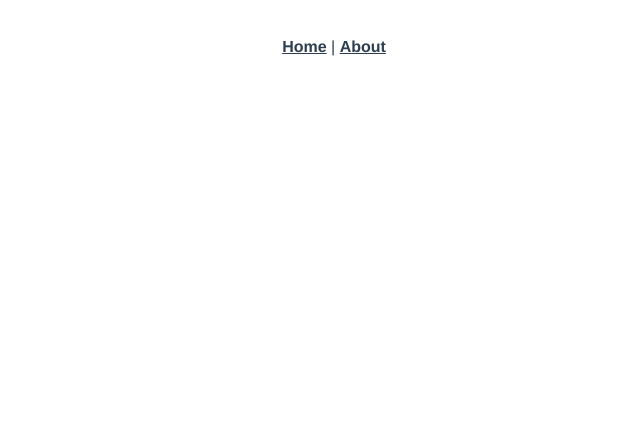
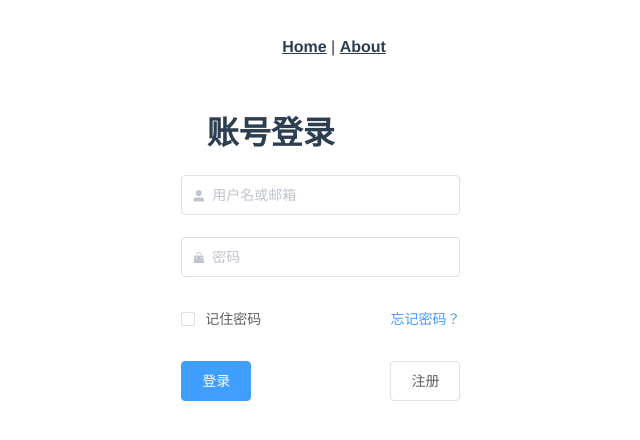
Before and after one commit to 1326670425/blog-vue, a Vue app: page /login in a window 1280 px wide. Shown: the top 440 px of the page, without its empty margins (306-946 px from the left). Built offline with nearby package versions, Linux system fonts and the light colour scheme.

Commit message:
引入ElementUI，axios，并编写组件测试访问后台

```diff
--- a/package.json
+++ b/package.json
@@ -8,7 +8,9 @@
     "test:unit": "vue-cli-service test:unit"
   },
   "dependencies": {
+    "axios": "^0.19.2",
     "core-js": "^3.6.4",
+    "element-ui": "^2.13.1",
     "register-service-worker": "^1.7.1",
     "vue": "^2.6.11",
     "vue-class-component": "^7.2.3",
--- a/src/main.ts
+++ b/src/main.ts
@@ -3,8 +3,20 @@ import App from './App.vue'
 import './registerServiceWorker'
 import router from './router'
 import store from './store'
+import Element from 'element-ui'
+import 'element-ui/lib/theme-chalk/index.css';
+
+var axios = require('axios')
+// 后台地址
+axios.defaults.baseURL = 'http://localhost:8080'
+// 允许跨域携带数据
+axios.defaults.withCredentials = true
+// 全局注册，这样在其他组件中就能通过 this.$axios 来调用http服务
+Vue.prototype.$axios = axios
 
 Vue.config.productionTip = false
+
+Vue.use(Element)
 
 new Vue({
   router,
--- a/src/router/index.ts
+++ b/src/router/index.ts
@@ -17,6 +17,11 @@ Vue.use(VueRouter)
     // this generates a separate chunk (about.[hash].js) for this route
     // which is lazy-loaded when the route is visited.
     component: () => import(/* webpackChunkName: "about" */ '../views/About.vue')
+  },
+  {
+    path: '/login',
+    name: 'Login',
+    component: () => import('@/views/Login.vue')
   }
 ]
 
--- /dev/null
+++ b/src/views/Login.vue
@@ -0,0 +1,81 @@
+<!--  -->
+<template>
+  <div style="text-align:center;margin-left:30%;margin-right: 40%;">
+    <h1>账号登录</h1>
+    <el-form label-width="100px" :inline="false" v-model="loginForm">
+      <el-form-item>
+        <el-input
+          v-model="loginForm.username"
+          placeholder="用户名或邮箱"
+          prefix-icon="el-icon-user-solid"
+          clearable
+          autosize
+        ></el-input>
+      </el-form-item>
+      <el-form-item>
+        <el-input
+          v-model="loginForm.password"
+          placeholder="密码"
+          show-password
+          prefix-icon="el-icon-s-goods"
+        ></el-input>
+      </el-form-item>
+      <el-form-item>
+        <el-checkbox style="float: left;" v-model="loginForm.rememberMe" name="remember-me">记住密码</el-checkbox>
+        <el-link style="float: right;" type="primary">忘记密码？</el-link>
+      </el-form-item>
+      <el-form-item>
+        <el-button style="float: left;" type="primary" @click="login">登录</el-button>
+        <el-button style="float: right;">注册</el-button>
+      </el-form-item>
+    </el-form>
+  </div>
+</template>
+
+<script>
+/* eslint-disable */
+
+export default {
+  //import引入的组件需要注入到对象中才能使用
+  components: {},
+  data() {
+    //这里存放数据
+    return {
+        loginForm: {
+            username: "",
+            password: "",
+            rememberMe: false
+      }
+    };
+  },
+  //监听属性 类似于data概念
+  computed: {},
+  //监控data中的数据变化
+  watch: {},
+  //方法集合
+  methods: {
+      login() {
+          this.$axios.post(
+              "/hello",
+              {username: this.loginForm.username}
+          )
+          .then(resp => {
+              alert(resp.data.data)
+          })
+      }
+  },
+  //生命周期 - 创建完成（可以访问当前this实例）
+  created() {},
+  //生命周期 - 挂载完成（可以访问DOM元素）
+  mounted() {},
+  beforeCreate() {}, //生命周期 - 创建之前
+  beforeMount() {}, //生命周期 - 挂载之前
+  beforeUpdate() {}, //生命周期 - 更新之前
+  updated() {}, //生命周期 - 更新之后
+  beforeDestroy() {}, //生命周期 - 销毁之前
+  destroyed() {}, //生命周期 - 销毁完成
+  activated() {} //如果页面有keep-alive缓存功能，这个函数会触发
+};
+</script>
+<style scoped>
+</style>
```
Also changed, not shown: 1 other file (tests, documents, lock files or other folders).
